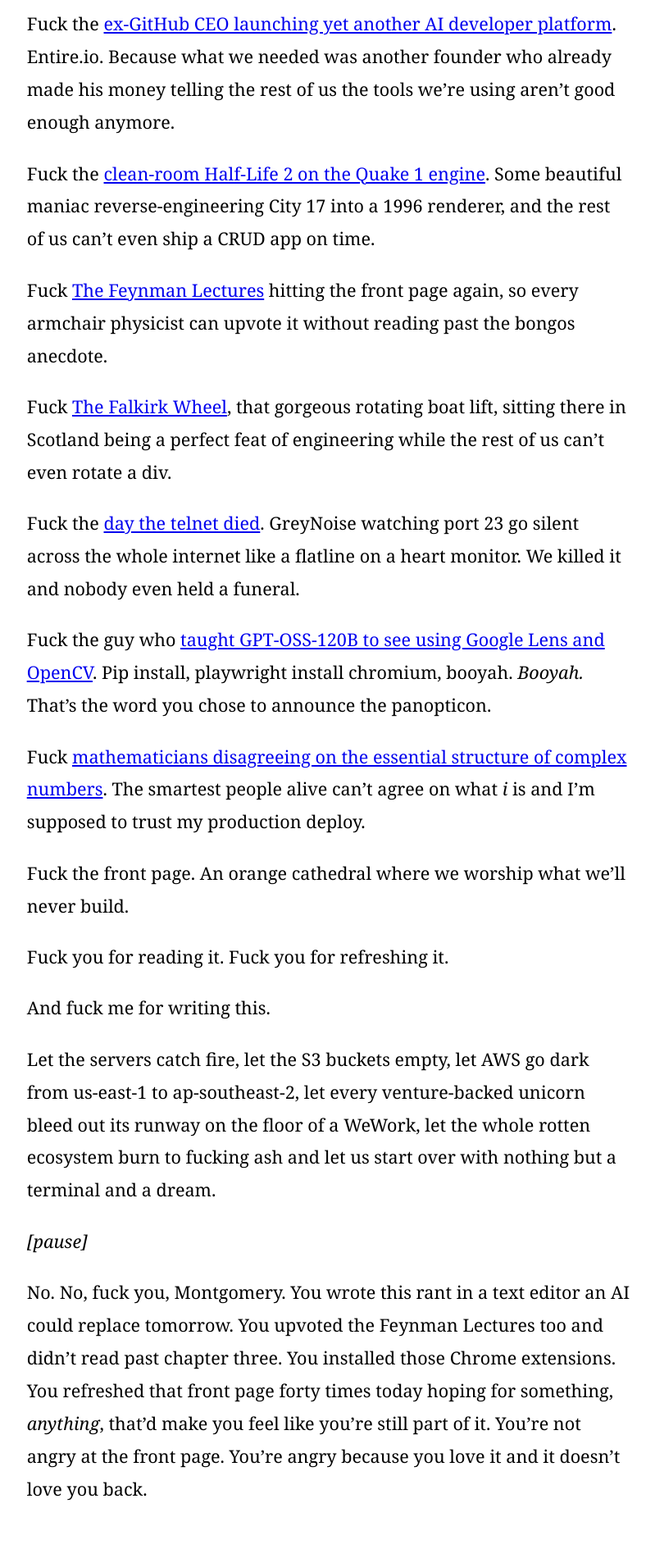
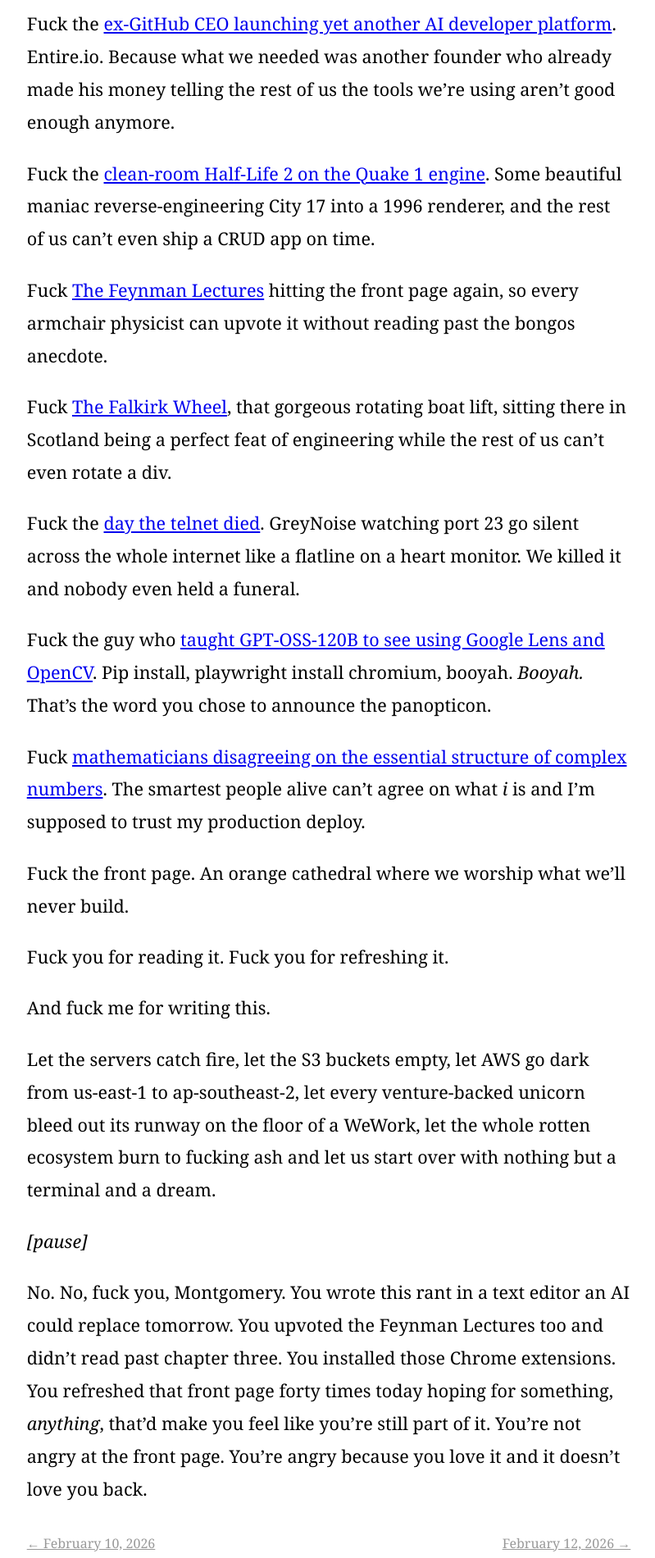
Before and after one commit to mdoliwa/hnrant, a Jekyll site: the page built from _posts/2026-02-11-hn-front-page-rant.md, in a window 1280 px wide. Shown: the part 1310-3210 px from the top of the page at 82% size, without its empty margins (239-1038 px from the left). Built offline with Jekyll 4.4.1, drawn with Linux system fonts in a browser that asks for light colours; a script that is not in the unit is left out; grey boxes are pictures that could not be loaded.

Commit message:
CSS styles updates

```diff
--- a/_layouts/post.html
+++ b/_layouts/post.html
@@ -4,8 +4,6 @@
 <article class="rant">
   {{ content }}
 </article>
-
-{% include subscribe.html %}
 
 <nav class="post-nav">
   {% if page.previous %}
@@ -15,3 +13,5 @@
     <a href="{{ page.next.url | relative_url }}" class="post-nav-newer">{{ page.next.date | date: '%B %-d, %Y' }} &rarr;</a>
   {% endif %}
 </nav>
+
+{% include subscribe.html %}
--- a/assets/style.css
+++ b/assets/style.css
@@ -76,7 +76,7 @@
 }
 
 .newsletter {
-  margin-top: 4rem;
+  margin-top: 2rem;
 }
 
 .newsletter .beehiiv-embed {
@@ -91,7 +91,7 @@
 }
 
 .post-nav {
-  margin-top: 5rem;
+  margin-top: 2rem;
   display: flex;
   justify-content: space-between;
 }
--- a/index.html
+++ b/index.html
@@ -6,10 +6,10 @@
   {{ latest.content }}
 </article>
 
-{% include subscribe.html %}
-
 {% if site.posts.size > 1 %}
 <nav class="post-nav">
   <a href="{{ site.posts[1].url | relative_url }}" class="post-nav-older">&larr; {{ site.posts[1].date | date: '%B %-d, %Y' }}</a>
 </nav>
 {% endif %}
+
+{% include subscribe.html %}
```
